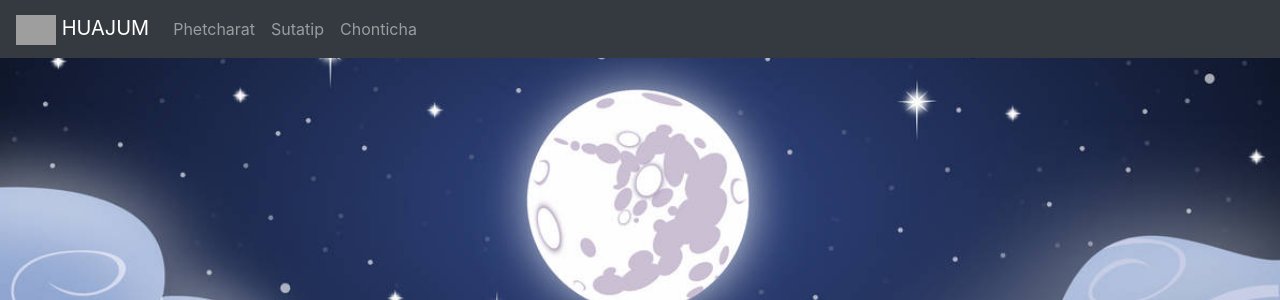
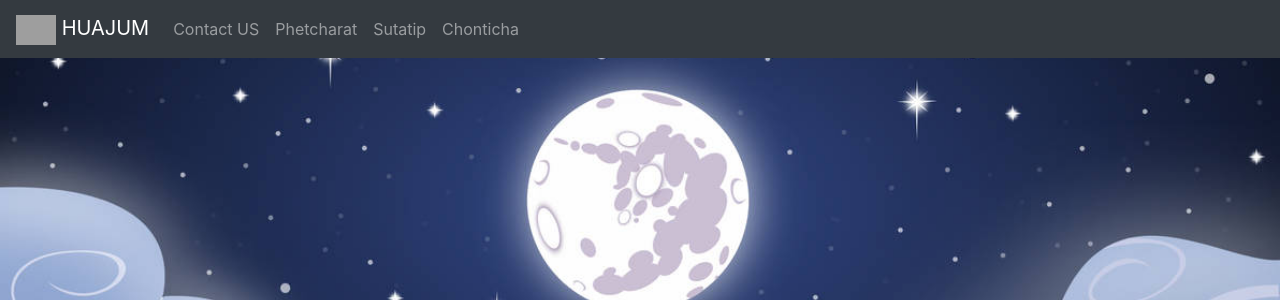
Before and after one commit to Phetpatcharat/huajumbootstrap, a PHP site: page / in a window 1280 px wide. Shown: the top 300 px of the page. Run offline with PHP 8.4, Linux system fonts and the light colour scheme; grey boxes are pictures that could not be loaded.

Commit message:
Add files via upload

```diff
--- a/huajum/index.php
+++ b/huajum/index.php
@@ -17,7 +17,7 @@
 
 </style>
     <nav class="navbar navbar-expand-md bg-dark navbar-dark">
-        <a class="navbar-brand" href="#">
+        <a class="navbar-brand" href="index.html">
             <img src="huajum2.png" alt="Logo" style="width:40px;"> HUAJUM
         </a>
         <button class="navbar-toggler" type="button" data-toggle="collapse" data-target="#collapsibleNavbar">
@@ -26,13 +26,16 @@
     <div class="collapse navbar-collapse" id="collapsibleNavbar">
         <ul class="navbar-nav">
             <li class="nav-item">
-                <a class="nav-link" href="#">Phetcharat</a>
+                <a class="nav-link" href="contact.html">Contact US</a>
             </li>
             <li class="nav-item">
-                <a class="nav-link" href="#">Sutatip</a>
+                <a class="nav-link" href="phetcharat suk-ubon.html">Phetcharat</a>
             </li>
             <li class="nav-item">
-                <a class="nav-link" href="#">Chonticha</a>
+                <a class="nav-link" href="sutatip yamklin.html">Sutatip</a>
+            </li>
+            <li class="nav-item">
+                <a class="nav-link" href="chonticha yasri.html">Chonticha</a>
             </li>
         </ul>
     </div>
@@ -44,7 +47,7 @@
         <!-- <center><img src="huajum2.png" width="490" height="400"> -->
     <br><br><br><br><br><br><br><br><br><br><br><br><br><br>
          <b> <p style= "font-size: 50px; color: azure;"> WEB <span style="color:rgb(130, 166, 231);">TECHNOLOGY</span></p></b>
-            <a href="#" type="button" class="btn btn-dark">Contact Us</a>
+            <a href="contact.html" type="button" class="btn btn-dark">Contact Us</a>
 
 
             <audio autoplay id="bgsound">
```
